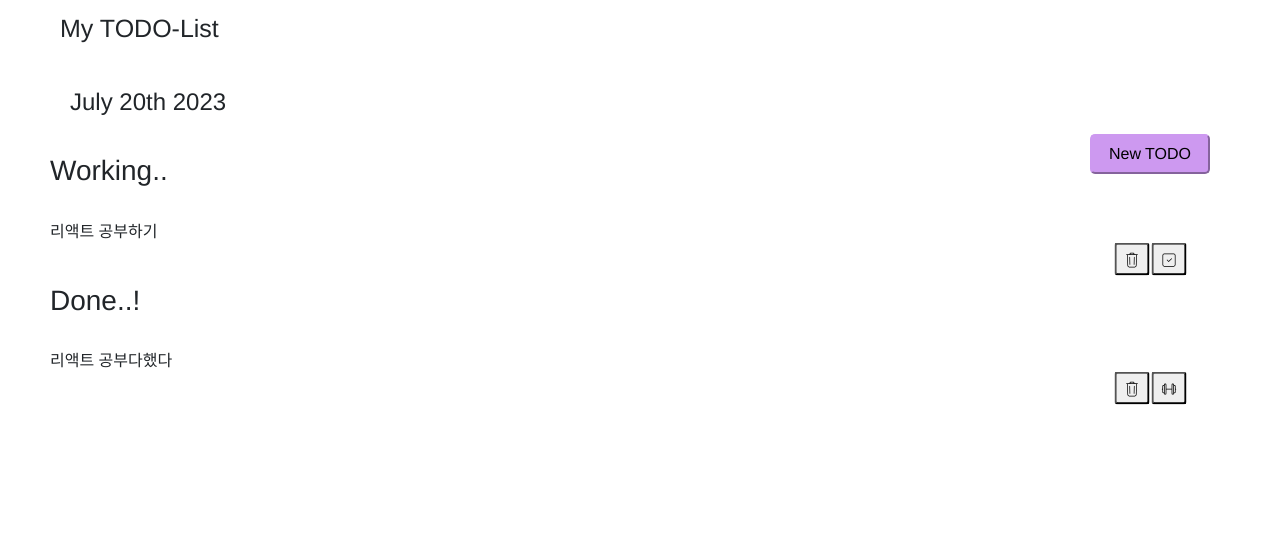
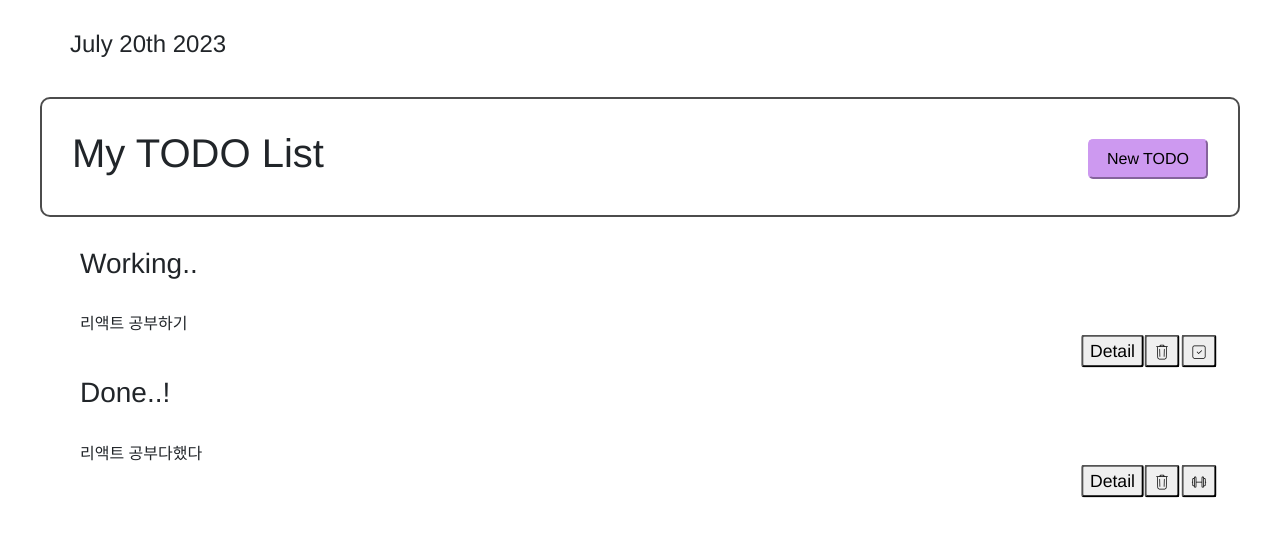
Before and after one commit to HyebeenEmma/TodoStudy_React, a React (Create React App) app: page / in a window 1280 px wide. Shown: the top 536 px of the page. Built offline with nearby package versions, Linux system fonts and the light colour scheme.

Commit message:
main page M

```diff
--- a/src/App.css
+++ b/src/App.css
@@ -1,5 +1,5 @@
 .whole-web {
-  /* background-color: rgb(243, 181, 224); */
+  /* background-color: rgb(243, 216, 255); */
   width: 1200px;
   height: 700px;
   border-radius: 5px;
@@ -8,7 +8,15 @@
 
 .app-style {
   padding: 30px;
-  border-radius: 5px;
+  border-radius: 10px;
+  margin: 0 auto;
+  border: 2px solid rgba(0, 0, 0, 0.7);
+  /* background-color: rgb(255, 255, 255); */
+}
+
+.app-style-noborder {
+  padding: 30px;
+  border-radius: 10px;
   margin: 0 auto;
 }
 
@@ -68,6 +76,7 @@ h3 {
   max-width: 1200px;
   min-width: 800px;
   margin: 0 auto;
+  padding: 30px;
 }
 
 .modal-open {
@@ -81,63 +90,61 @@ h3 {
 }
 
 /* login.js css */
-.login-box{
-  width:400px;
-  height:300px;
-  border:2px solid rgb(47, 71, 112);
+.login-box {
+  width: 400px;
+  height: 300px;
+  border: 2px solid rgb(47, 71, 112);
   border-radius: 10px;
   margin-left: 10px;
   padding: 10px;
-
 }
 
-.login-title{
-  Width:380px;
-  display:flex;
-  justify-content:center;
-  background-color : lightblue;
-  padding : 5px;
-  border-radius:10px;
+.login-title {
+  width: 380px;
+  display: flex;
+  justify-content: center;
+  background-color: lightblue;
+  padding: 5px;
+  border-radius: 10px;
 }
 
 /* signup.js css */
-.signup-box{
-  width:400px;
-  height:400px;
-  border:2px solid rgb(47, 71, 112);
+.signup-box {
+  width: 400px;
+  height: 400px;
+  border: 2px solid rgb(47, 71, 112);
   border-radius: 10px;
   margin-left: 10px;
   padding: 10px;
-
 }
 
-.signup-title{
-  Width:380px;
-  display:flex;
-  justify-content:center;
-  background-color : lightblue;
-  padding : 5px;
-  border-radius:10px;
+.signup-title {
+  width: 380px;
+  display: flex;
+  justify-content: center;
+  background-color: lightblue;
+  padding: 5px;
+  border-radius: 10px;
 }
 
-  .error{
+.error {
   color: red;
 }
 
-  .success{
+.success {
   color: blue;
 }
 
-  .signup-forms{
-    Width:350px;
-    padding : 10px;
-    display:flex;
+.signup-forms {
+  width: 350px;
+  padding: 10px;
+  display: flex;
   flex-direction: column;
   align-items: center;
-    justify-content:center;
+  justify-content: center;
 }
 
-    .signup-text{
-    Width:70px;
+.signup-text {
+  width: 70px;
   color: blue;
 }
--- a/src/App.js
+++ b/src/App.js
@@ -1,5 +1,4 @@
 import { useState } from "react";
-import Layout from "./Layout";
 import Modal from "react-modal";
 import moment from "moment";
 import { CiSquareCheck, CiTrash, CiDumbbell } from "react-icons/ci";
@@ -30,7 +29,7 @@ function CustomButton(props) {
     );
 }
 
-//List 초록창 컴포넌트
+//List 컴포넌트
 function List(props) {
   const buttonStyle = {
     display: "flex",
@@ -42,6 +41,14 @@ function List(props) {
     <div className="component-style">
       <div>{props.list.todo}</div>
       <div style={buttonStyle}>
+        <CustomButton
+          color="red"
+          onClick={() => {
+            props.setDetailIsOpen(true);
+          }}
+        >
+          Detail
+        </CustomButton>
         <CustomButton
           color="red"
           onClick={() => props.handleDelete(props.list.id)}
@@ -61,6 +68,7 @@ function List(props) {
 
 const App = () => {
   const [modalIsOpen, setModalIsOpen] = useState(false);
+  const [detailIsOpen, setDetailIsOpen] = useState(false);
   const [lists, setLists] = useState([
     {
       id: 1,
@@ -78,7 +86,7 @@ const App = () => {
 
   const [todo, setTodo] = useState("");
   const [memo, setMemo] = useState("");
-  const [isActive, setIsActive] = useState(true);
+  const isActive = true;
 
   //list array 추가하기
   const addTodoList = () => {
@@ -94,18 +102,10 @@ const App = () => {
 
   //isActive 컴포넌트
   const changeActive = (id) => {
-    const newTodoList = lists.filter((list) => list.id !== id);
-    console.log(newTodoList);
+    const index = lists.findIndex((item) => item.id === id);
+    lists[index].isActive = !lists[index].isActive;
 
-    const i = lists.findIndex((item) => item.id === id);
-    const newActive = !lists[i].isActive;
-    const newList = {
-      id: i,
-      todo: lists[i].todo,
-      memo: lists[i].memo,
-      isActive: newActive,
-    };
-    setLists([newTodoList, newList]);
+    setLists([...lists]);
   };
 
   //delete 컴포넌트
@@ -114,25 +114,33 @@ const App = () => {
     setLists(newTodoList);
   };
 
-  if (modalIsOpen === true) {
+  //detail modal
+  const detailModalOpen = (id) => {
+    const index = lists.findIndex((item) => item.id === id);
+    setDetailIsOpen(true);
+  };
+
+  // //Modal
+  // if (modalIsOpen === true) {
+  //   <Modal
+  //     isOpen={modalIsOpen}
+  //     onRequestClose={() => setModalIsOpen(false)}
+  //     className="modal-open"
+  //   >
+  //     modal content
+  //   </Modal>;
+  // }
+
+  //Return
+  return (
+    <div className="whole-web">
+      {/* create page Modal*/}
       <Modal
         isOpen={modalIsOpen}
         onRequestClose={() => setModalIsOpen(false)}
         className="modal-open"
       >
-      This is Modal content
-    </Modal>;
-  }
-
-  return (
-    <div className="whole-web">
-      <Layout>
-        <Modal
-          isOpen={modalIsOpen}
-          onRequestClose={() => setModalIsOpen(false)}
-          className="modal-open"
-        >
-          <div className="app-style">
+        <div className="app-style-noborder">
           <h5>TO-DO</h5>
           <input
             value={todo}
@@ -164,9 +172,24 @@ const App = () => {
           </div>
         </div>
       </Modal>
+      {/* detail page modal*/}
+      <Modal
+        isOpen={detailIsOpen}
+        onRequestClose={() => setDetailIsOpen(false)}
+        className="modal-open"
+      >
+        <div className="app-style-noborder">
+          {lists.map((list) => {
+            return <List list={list} key={list.id} />;
+          })}
+        </div>
+      </Modal>
+      {/* 여기부터 메인 페이지 */}
       <div>
+        <div className="app-style-noborder">
+          <h4>{formattedDate}</h4>
+        </div>
         <div className="app-style">
-            <h4>{formattedDate}</h4>
           <button
             className="app-button"
             onClick={() => {
@@ -176,7 +199,9 @@ const App = () => {
           >
             New TODO
           </button>
+          <h1>My TODO List</h1>
         </div>
+
         <div className="app-center">
           <h3>Working..</h3> <br />
           <div className="list-style">
@@ -186,6 +211,7 @@ const App = () => {
                   <List
                     list={list}
                     key={list.id}
+                    setDetailIsOpen={detailModalOpen}
                     handleDelete={deleteTodoList}
                     handleActive={changeActive}
                   />
@@ -203,6 +229,7 @@ const App = () => {
                   <List
                     list={list}
                     key={list.id}
+                    setDetailIsOpen={detailModalOpen}
                     handleDelete={deleteTodoList}
                     handleActive={changeActive}
                   />
@@ -214,7 +241,6 @@ const App = () => {
           </div>
         </div>
       </div>
-      </Layout>
     </div>
   );
 };
```
Lines whose indentation alone changed are shown as unchanged.
